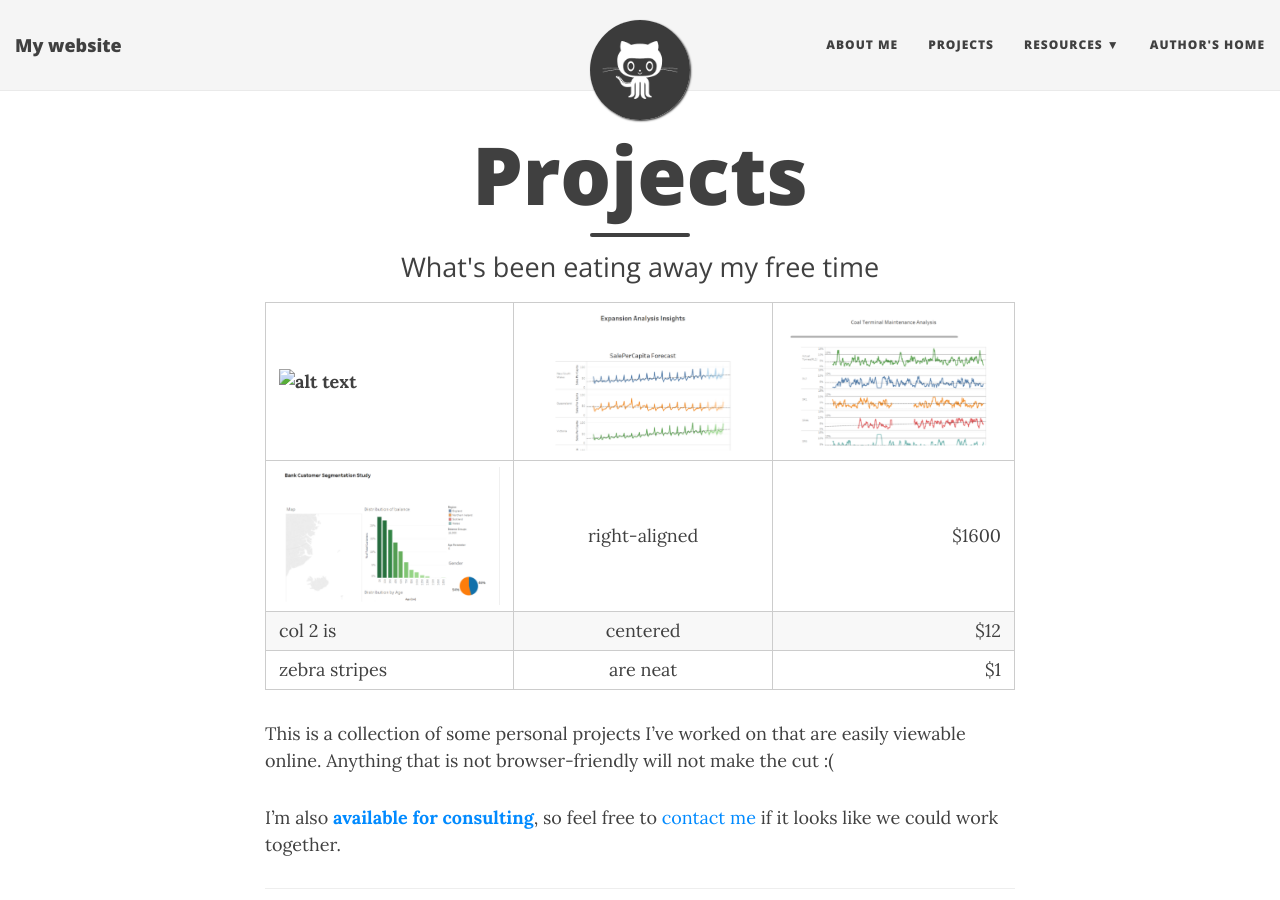
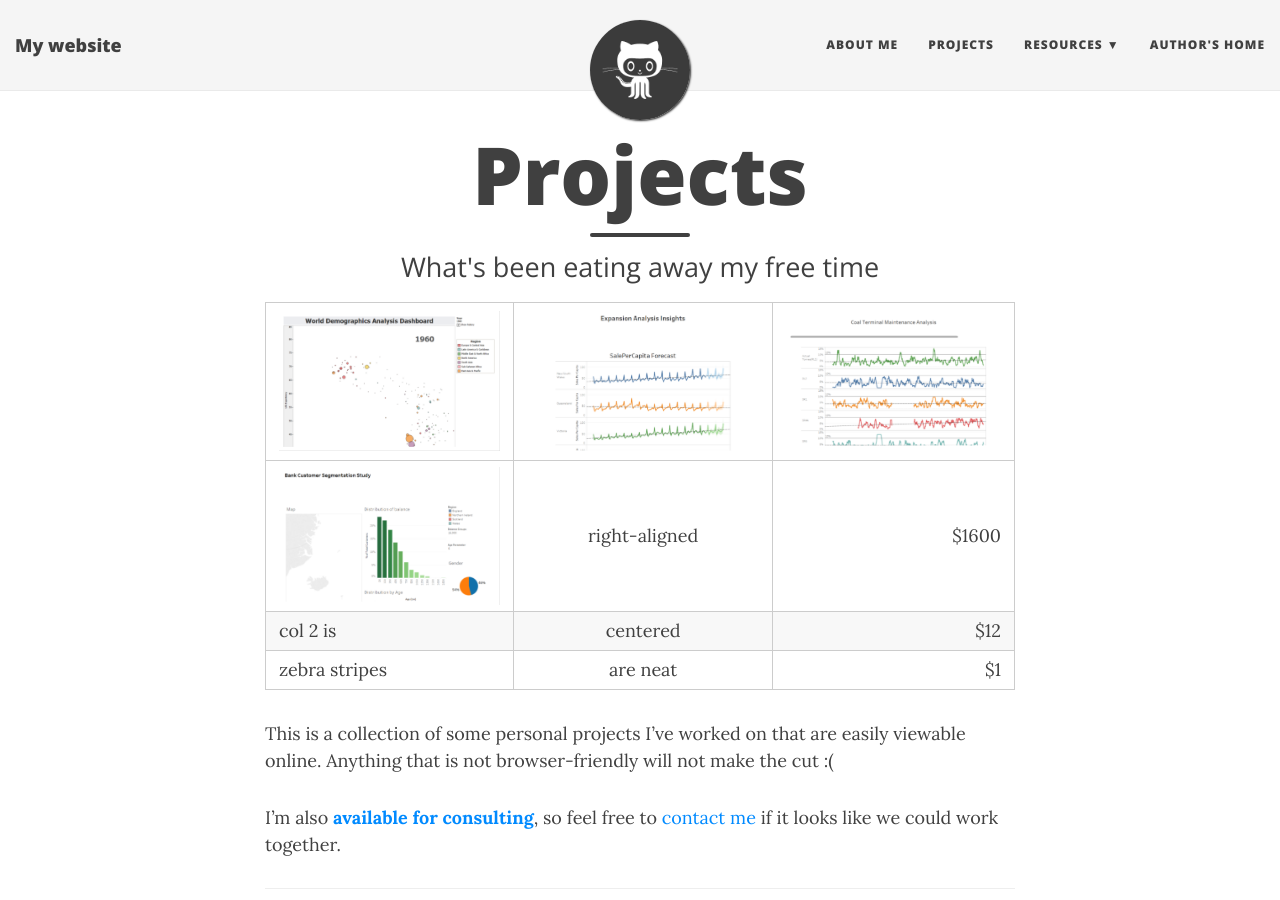
Before and after one commit to ajisomaraj/ajisomaraj.github.io, a Jekyll site: the page built from Projects.md, in a window 1280 px wide and 900 px high. Built offline with Jekyll 4.4.1, drawn with Linux system fonts in a browser that asks for light colours; nearby versions of some CDN libraries.

Commit message:
Update Projects.md

```diff
--- a/Projects.md
+++ b/Projects.md
@@ -12,7 +12,7 @@ carbonads: true
 | col 2 is      | centered      |   $12 |
 | zebra stripes | are neat      |   $1 |
 
-[pro1]: img/pro1.png "Logo Title Text 2"
+[pro1]: /img/pro1.png "Logo Title Text 2"
 [pro2]: https://ajisomaraj.github.io/img/pro2.png "Logo Title Text 2"
 [pro3]: https://ajisomaraj.github.io/img/pro3.png "Logo Title Text 2"
 [pro4]: https://ajisomaraj.github.io/img/pro4.png "Logo Title Text 2"
```
